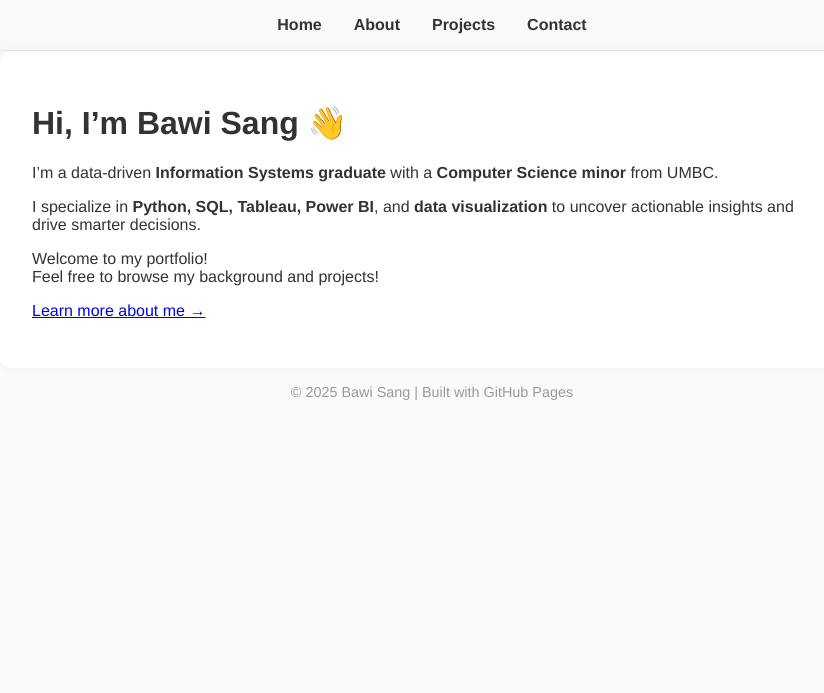
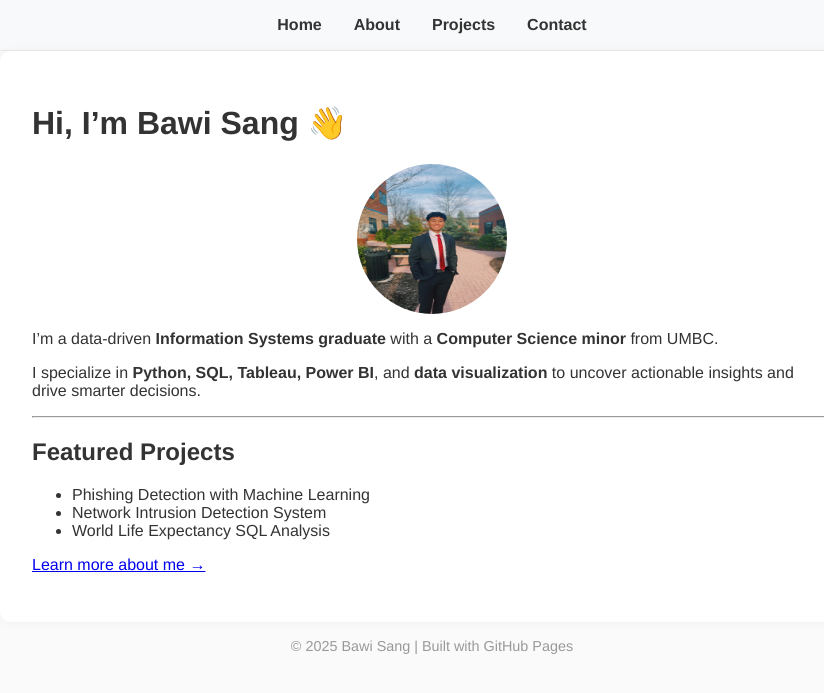
Before and after one commit to BawiS-lab/BawiSang.github.io, a Jekyll site: the page built from index.md, in a window 1280 px wide. Shown: the top 693 px of the page, without its empty margins (208-1032 px from the left). Built offline with Jekyll 4.4.1, drawn with Linux system fonts in a browser that asks for light colours.

Commit message:
Update index.md

```diff
--- a/index.md
+++ b/index.md
@@ -6,11 +6,18 @@ permalink: /
 
 # Hi, I'm Bawi Sang 👋
 
+<img src="/assets/images/profile.JPG" alt="Profile Picture" class="profile-pic">
+
 I'm a data-driven **Information Systems graduate** with a **Computer Science minor** from UMBC.
 
 I specialize in **Python, SQL, Tableau, Power BI**, and **data visualization** to uncover actionable insights and drive smarter decisions.
 
-Welcome to my portfolio!
-Feel free to browse my background and projects!
+---
+
+## Featured Projects
+
+- Phishing Detection with Machine Learning
+- Network Intrusion Detection System
+- World Life Expectancy SQL Analysis
 
 [Learn more about me →](/about/)
```
